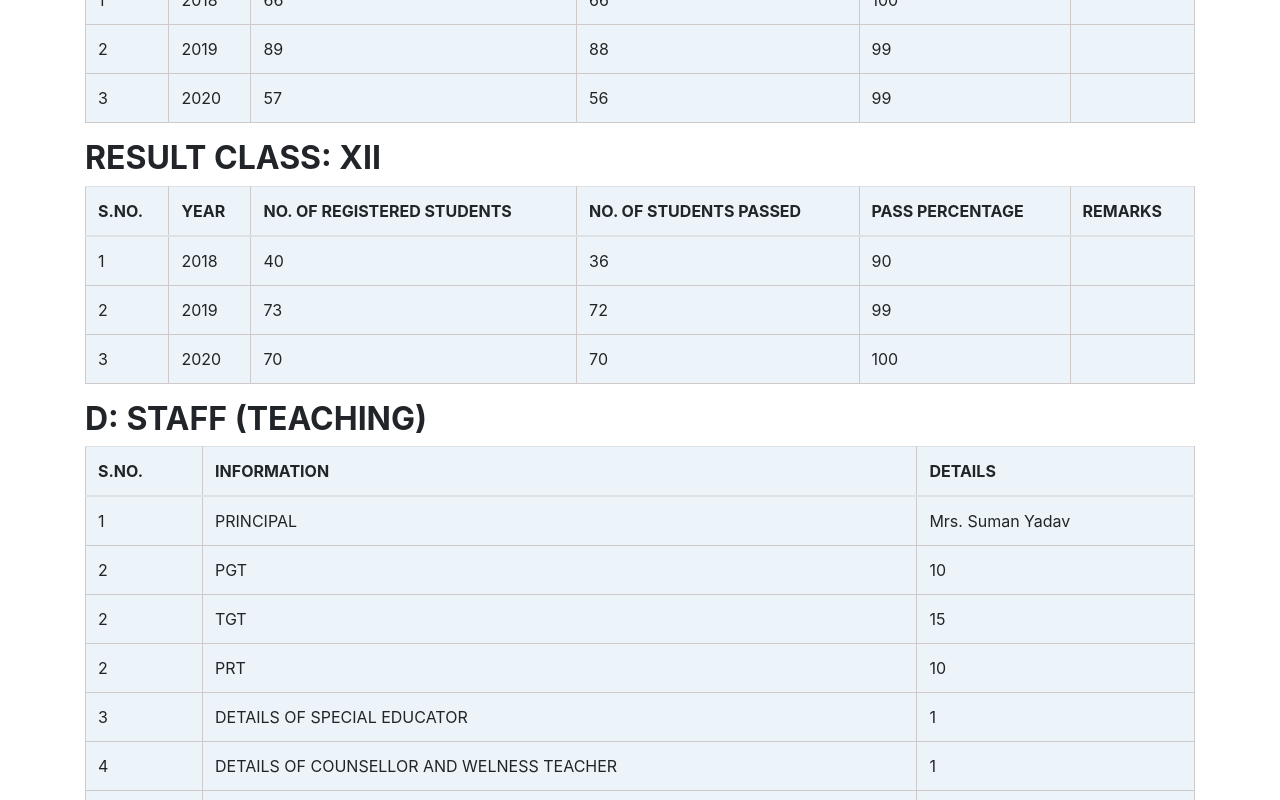
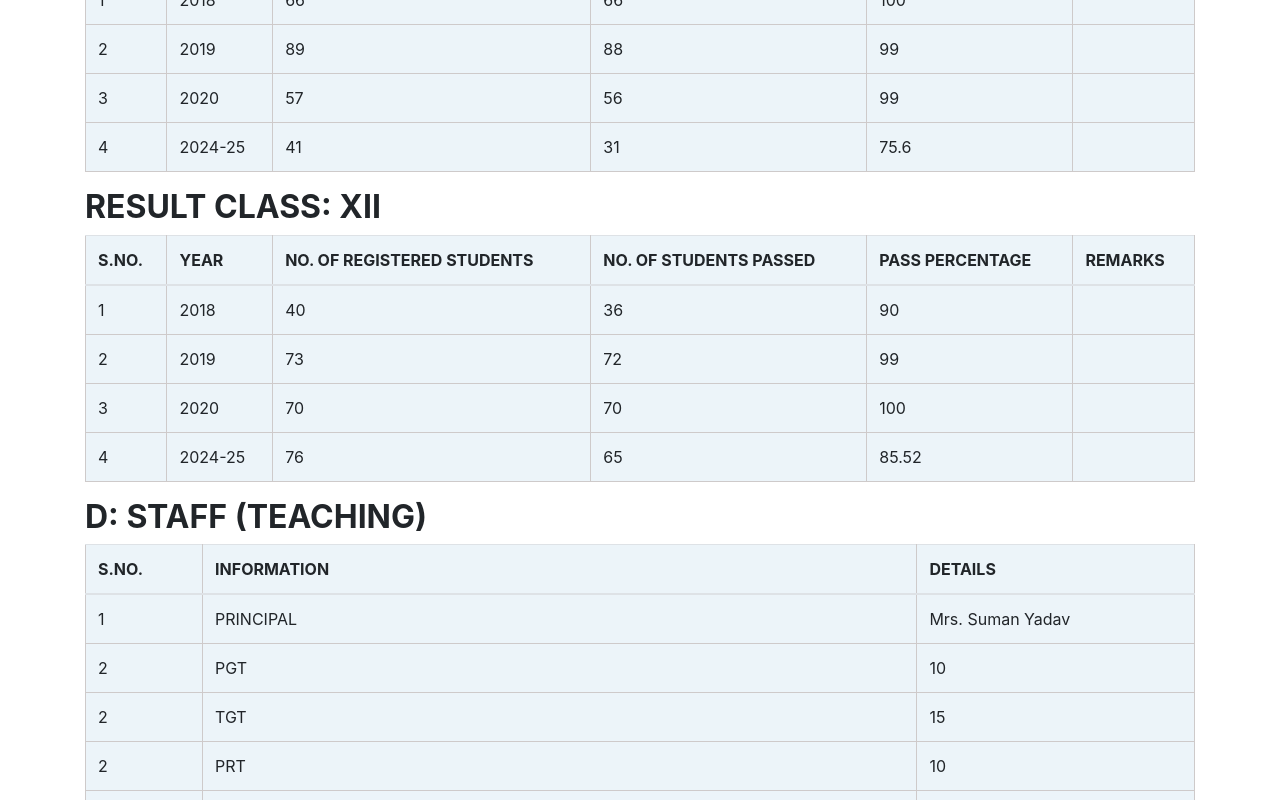
Before and after one commit to punitdiwan/rukhmanidevi-school2, a Next.js app: page /Mandatory in a window 1280 px wide. Shown: the part 1100-1900 px from the top of the page. Built offline with nearby package versions, Linux system fonts and the light colour scheme; no server answers; a web font is replaced by a local one.

Commit message:
mandatory page data update

```diff
--- a/pages/Mandatory.js
+++ b/pages/Mandatory.js
@@ -17,12 +17,14 @@ const resultX = [
   { year: '2018', registered: 66, passed: 66, percentage: 100, remarks: '' },
   { year: '2019', registered: 89, passed: 88, percentage: 99.0, remarks: '' },
   { year: '2020', registered: 57, passed: 56, percentage: 99.0, remarks: '' },
+  { year: '2024-25', registered: 41, passed: 31, percentage: 75.60, remarks: '' },
 ];
 
 const resultClassXII = [
   { year: '2018', registered: 40, passed: 36, percentage: 90.0, remarks: '' },
   { year: '2019', registered: 73, passed: 72, percentage: 99.0, remarks: '' },
   { year: '2020', registered: 70, passed: 70, percentage: 100, remarks: '' },
+  { year: '2024-25', registered: 76, passed: 65, percentage: 85.52, remarks: '' },
 ];
 
 const staffTeaching = [
@@ -39,7 +41,7 @@ const staffTeaching = [
 const schoolInfra = [
     { sno: '1', info: 'TOTAL CAMPUS AREA OF THE SCHOOL (IN SQUARE MTR)', details: '8305 Sq.mtrs.' },
     { sno: '2', info: 'NO. AND SIZE OF THE CLASS ROOMS (IN SQ MTR)', details: '24 & SIZE 47 Sq.mtrs.' },
-    { sno: '3', info: 'NO. AND SIZE OF LABORATORIES INCLUDING COMPUTER LABS ', details: '6' },
+    { sno: '3', info: 'NO. AND SIZE OF LABORATORIES INCLUDING COMPUTER LABS (IN SQ MTR) ', details: '6 & 58 Sq.mtrs' },
     { sno: '3', info: 'Physics Lab', details: '1' },
     { sno: '3', info: 'Chemistry Lab', details: '1' },
     { sno: '3', info: 'Biology Lab', details: '1' },
@@ -47,7 +49,7 @@ const schoolInfra = [
     { sno: '4', info: 'INTERNET FACILITY (Y/N)', details: 'Yes' },
     { sno: '5', info: 'NO. OF GIRLS TOILETS', details: '10' },
     { sno: '6', info: 'NO. OF BOYS TOILETS', details: '10' },
-    { sno: '7', info: 'LINK OF YOUTUBE VIDEO OF THE INSPECTION OF SCHOOL COVERING THE INFRASTRUCTURE OF THE SCHOOL', details: <a href="https://www.youtube.com/channel/UCIKlH_ibvWaviOlUTrFeQqg" target="_blank">View</a> },
+    { sno: '7', info: 'LINK OF YOUTUBE VIDEO OF THE INSPECTION OF SCHOOL COVERING THE INFRASTRUCTURE OF THE SCHOOL', details: <a href="https://youtu.be/zGL-VfkycNI?si=XZJYEYM2B1tFI-Jk" target="_blank">View</a> },
 ];
 const Mandatory = ({ data_header }) => {
     return (
```
